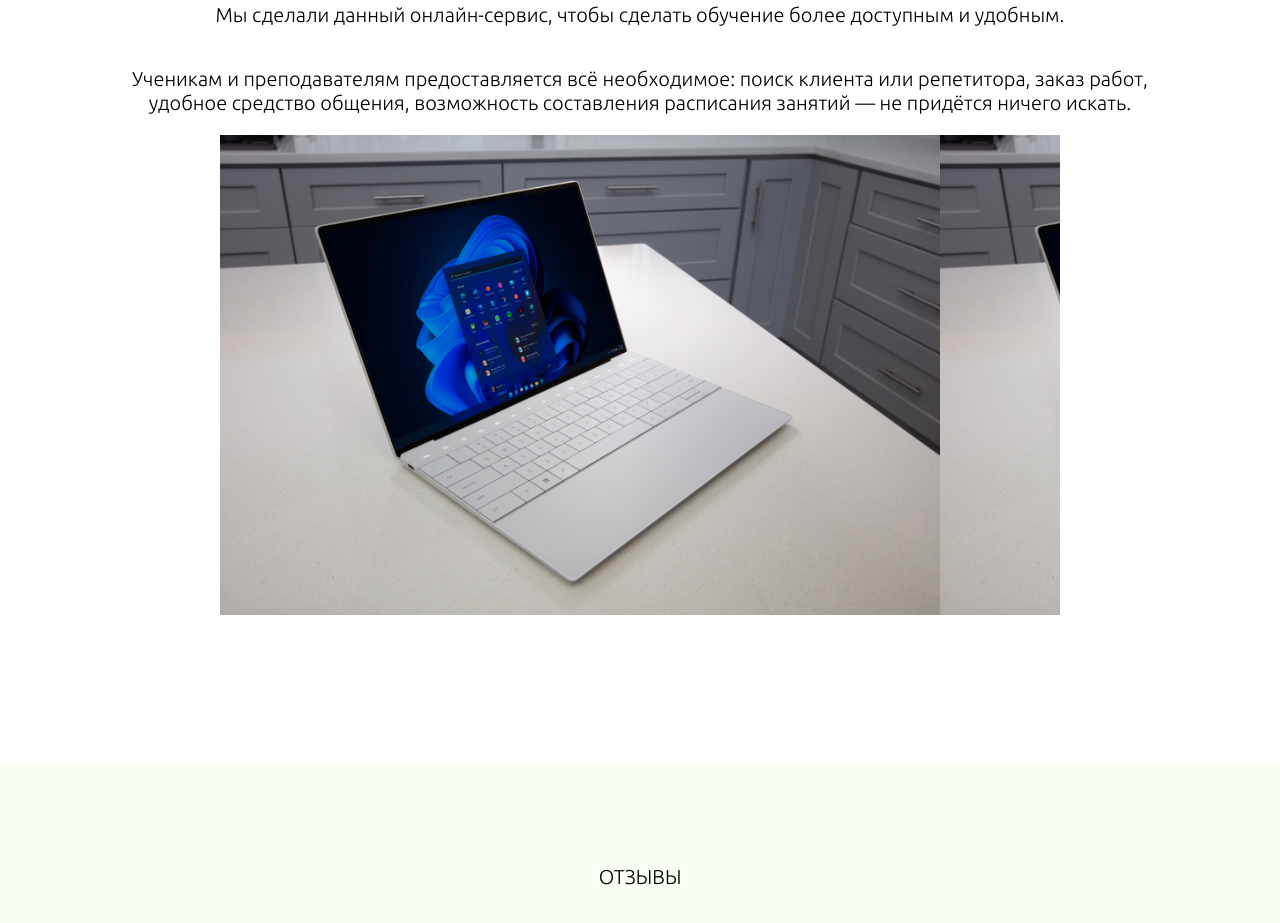
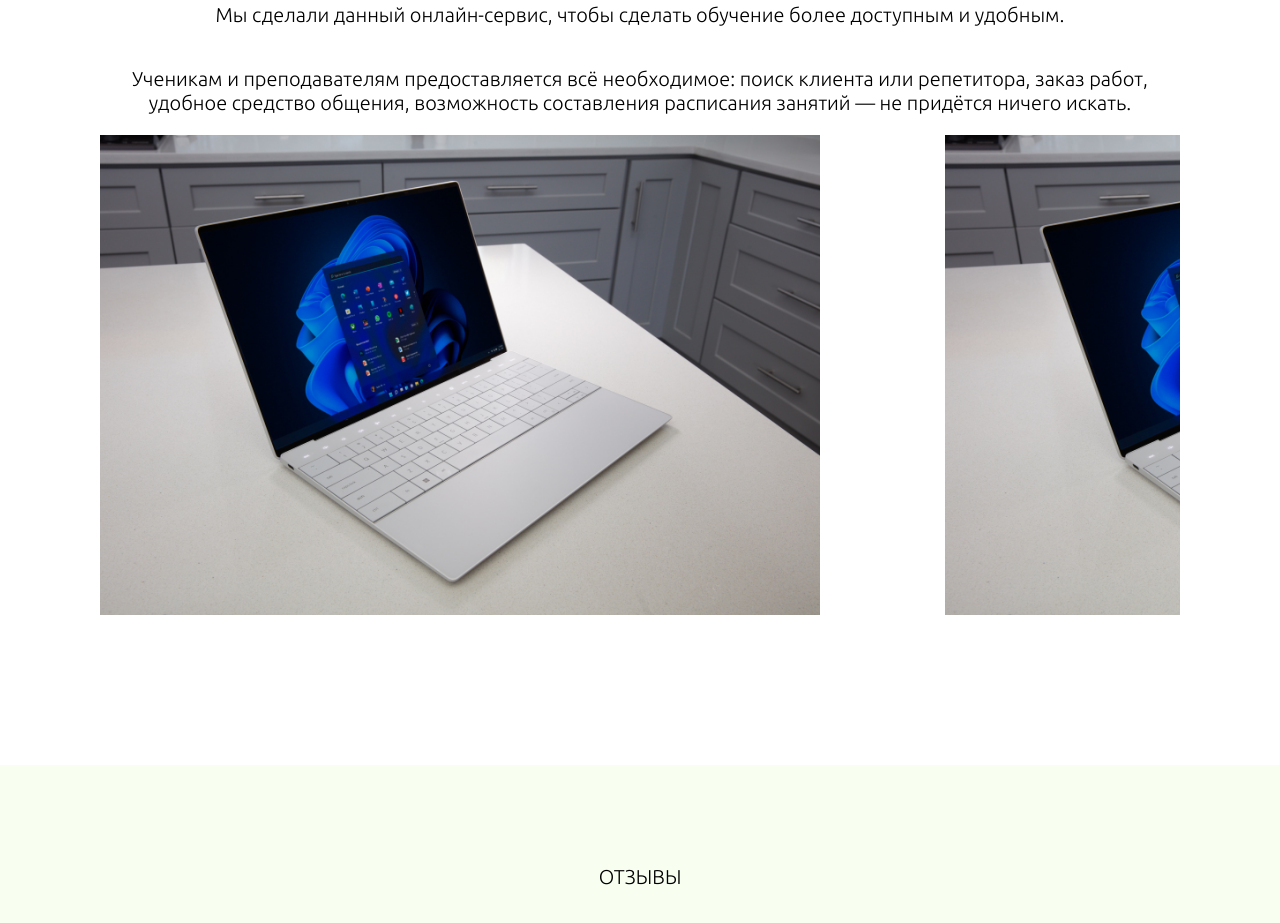
Before and after one commit to soni1541/Reptor-site, a plain HTML site: page Project/index.html in a window 1280 px wide. Shown: the part 2068-2991 px from the top of the page. Drawn offline with nearby package versions, Linux system fonts and the light colour scheme.

Commit message:
Update style.css

```diff
--- a/Project/css/style.css
+++ b/Project/css/style.css
@@ -320,19 +320,19 @@ p.white{
 
 
 .gallery {
-    width: 840px;
+    width: 100%;
     height: 480px;
     overflow: hidden;
 }
 
 .images {
-    width:100%;
-    height:100%; /* CHANGE */
-
-    overflow-y:scroll;
+    width: 100%;
+    height: 100%;
+    overflow-y: hidden;
+    overflow-x: scroll;
     white-space: nowrap;
     line-height: 0;
-    font-size: 0;
+    font-size: 500px;
 }
 .image{
     display:inline;
```
